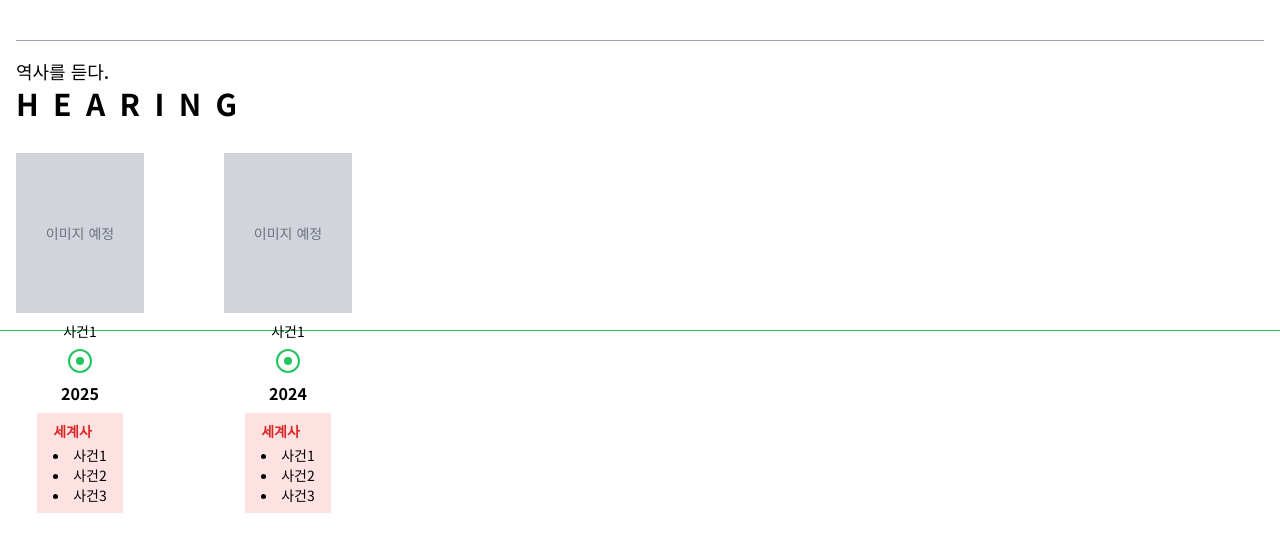
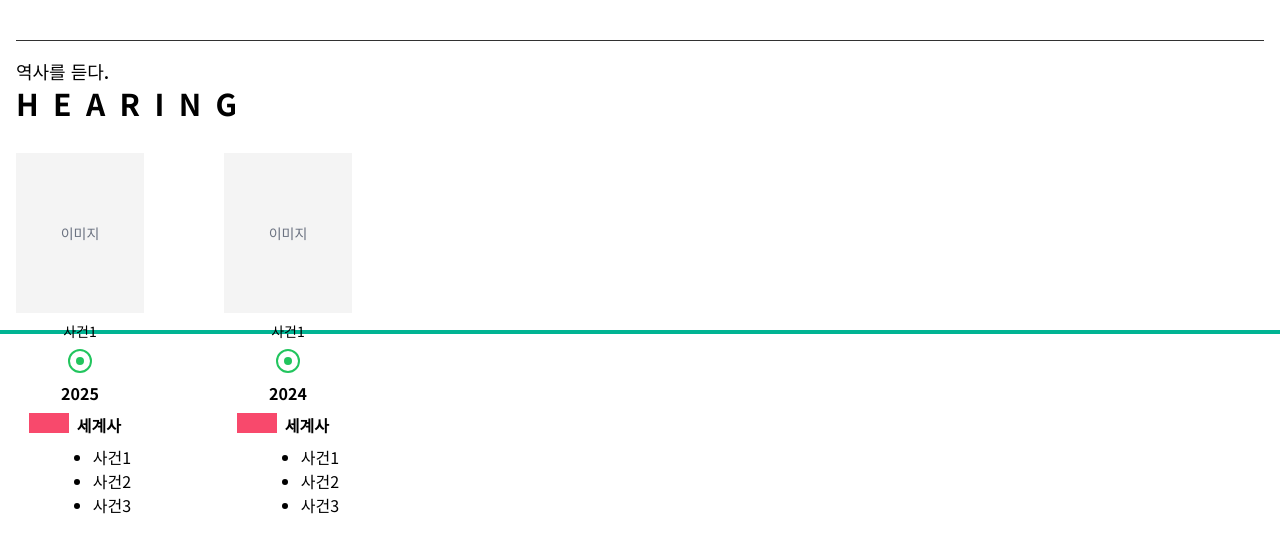
Before and after one commit to team-hearing/hearing-frontend, a Next.js app: page /timeline in a window 1280 px wide. Shown: the top 552 px of the page. Built offline with nearby package versions, Linux system fonts and the light colour scheme.

Commit message:
style : 헤드 수정/ 하단 세계사 수정

```diff
--- a/src/app/timeline/page.tsx
+++ b/src/app/timeline/page.tsx
@@ -27,13 +27,13 @@ export default function Timeline() {
     <div className="w-full px-4 py-10 bg-white relative">
       {/* 타이틀 */}
       <div className="mb-8">
-        <div className="w-full h-px bg-gray-400 mb-4" />
+        <div className="w-full h-px bg-gray-dark mb-4" />
         <h2 className="text-lg font-medium">역사를 듣다.</h2>
         <h1 className="text-3xl font-bold tracking-widest">H E A R I N G</h1>
       </div>
 
-      {/*  w-full 타임라인 선 (절대 위치, 모든 마커 뒤에 배경으로 표시) */}
-      <div className="absolute left-0 top-[330px] w-full h-px bg-green-500 z-0" />
+      {/* 타임라인 선) */}
+      <div className="absolute left-0 top-[330px] w-full h-1 bg-primary z-0" />
 
       {/* 가로 스크롤 타임라인 영역 */}
       <div
@@ -50,8 +50,8 @@ export default function Timeline() {
           {data.map((block) => (
             <div key={block.year} className="flex flex-col items-center">
               {/* 회색 이미지 자리 */}
-              <div className="w-32 h-40 bg-gray-300 flex items-center justify-center text-sm text-gray-500 mb-2">
-                이미지 예정
+              <div className="w-32 h-40 bg-gray-light flex items-center justify-center text-sm text-gray-500 mb-2">
+                이미지
               </div>
 
               {/* 날짜 / 제목 */}
@@ -72,10 +72,12 @@ export default function Timeline() {
               {/* 연도 */}
               <p className="font-bold mb-2">{block.year}</p>
 
-              {/* 세계사 박스 */}
-              <div className="bg-red-100 px-4 py-2 inline-block max-w-xs text-sm text-black text-left">
-                <p className="text-red-600 font-bold mb-1">세계사</p>
-                <ul className="list-disc list-inside">
+              {/* 세계사 사건 */}
+              <div className="flex items-start">
+                <div className="bg-secondary w-10 h-5 flex items-center justify-center"></div>
+                <div className="ml-2">
+                  <p className="font-bold mb-2">세계사</p>
+                  <ul className="list-disc pl-4">
                     {block.events.map((event, idx) => (
                       <li key={idx}>
                         {event.date && <span>{event.date} </span>}
@@ -85,6 +87,7 @@ export default function Timeline() {
                   </ul>
                 </div>
               </div>
+            </div>
           ))}
         </div>
       </div>
```
Lines whose indentation alone changed are shown as unchanged.
